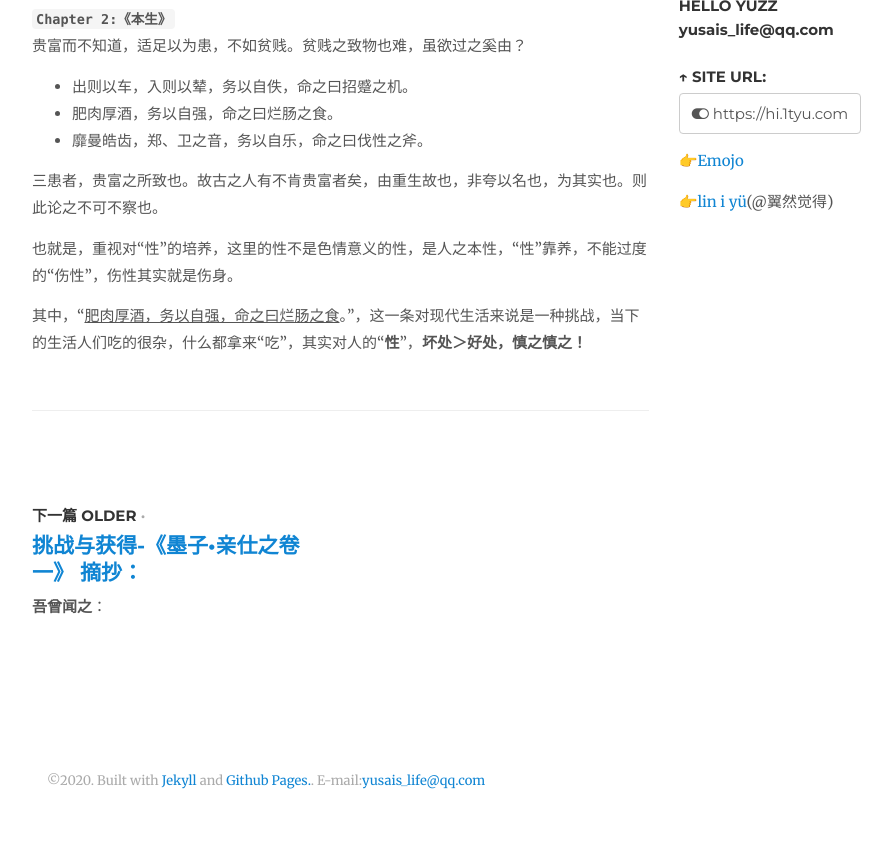
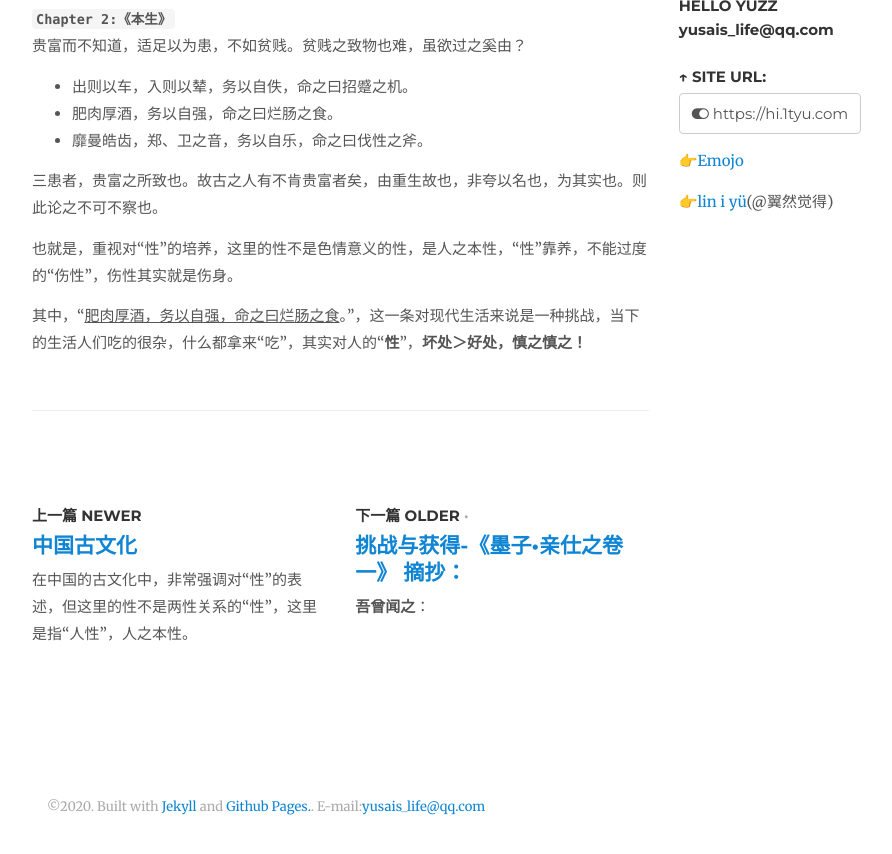
Before and after one commit to helloyuzz/me.wgrib2.com, a Jekyll site: the page built from _posts/2020-07-26-History-Selft.md, in a window 1280 px wide, cut to the strip 500-1359 px from the top of the page. Shown: the top 854 px of the strip, without its empty margins (138-1030 px from the left). Built offline with Jekyll 4.4.1, drawn with Linux system fonts in a browser that asks for light colours; nearby versions of some CDN libraries; emoji names are drawn with the system emoji font; before the commit the page ends 1332 px from its top, so only the background shows below that.

Commit message:
Update 2020-07-30-Sex.md

```diff
--- a/_posts/2020-07-30-Sex.md
+++ b/_posts/2020-07-30-Sex.md
@@ -1,4 +1,7 @@
 ---
-title: '对的理解'
-published: false
+title: '中国古文化'
 ---
+
+在中国的古文化中，非常强调对“性”的表述，但这里的性不是两性关系的“性”，这里是指“人性”，人之本性。
+
+“性”要培养，不能伤性。伤性就是伤身，性乃所有人之根本；
```
